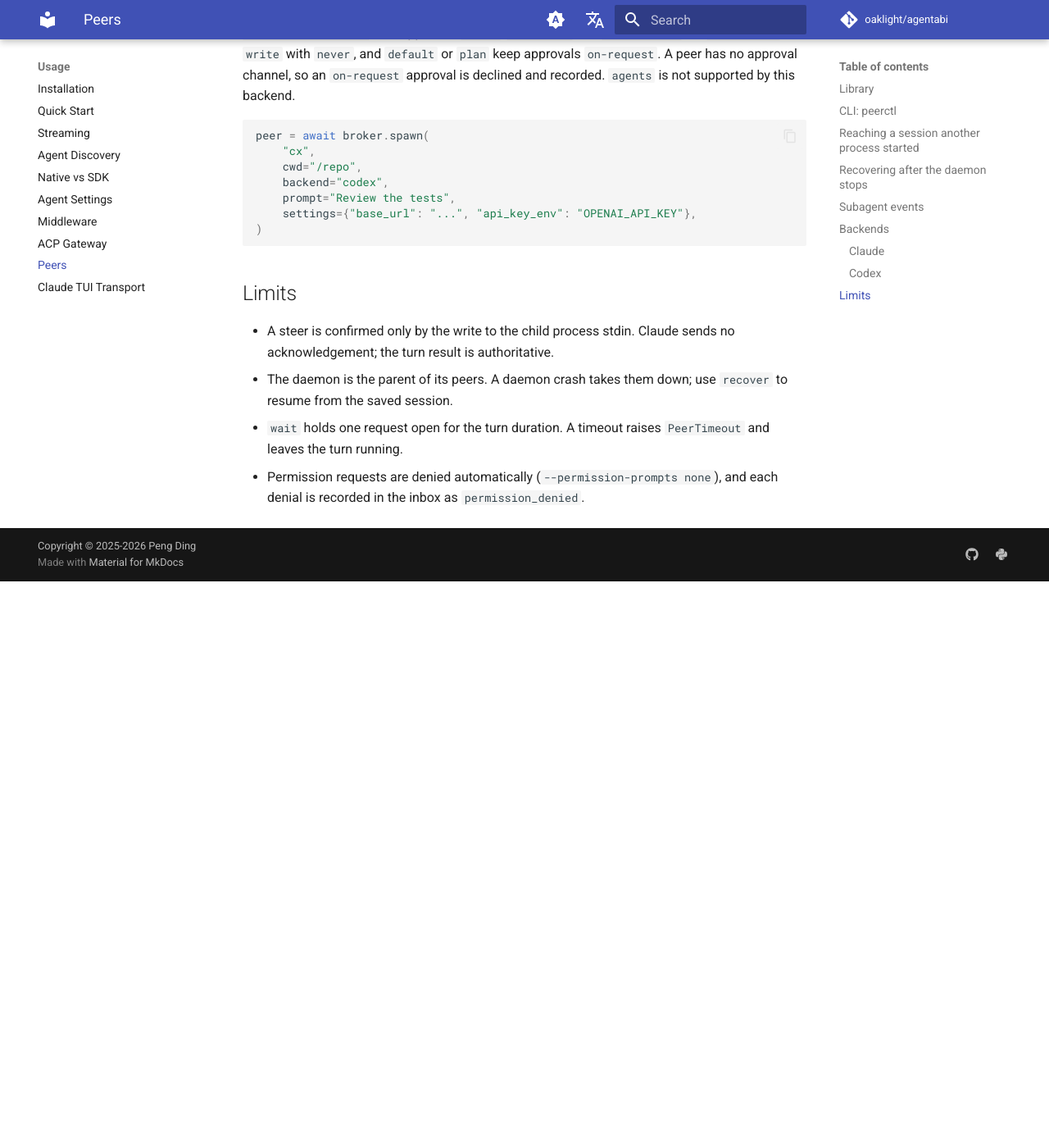
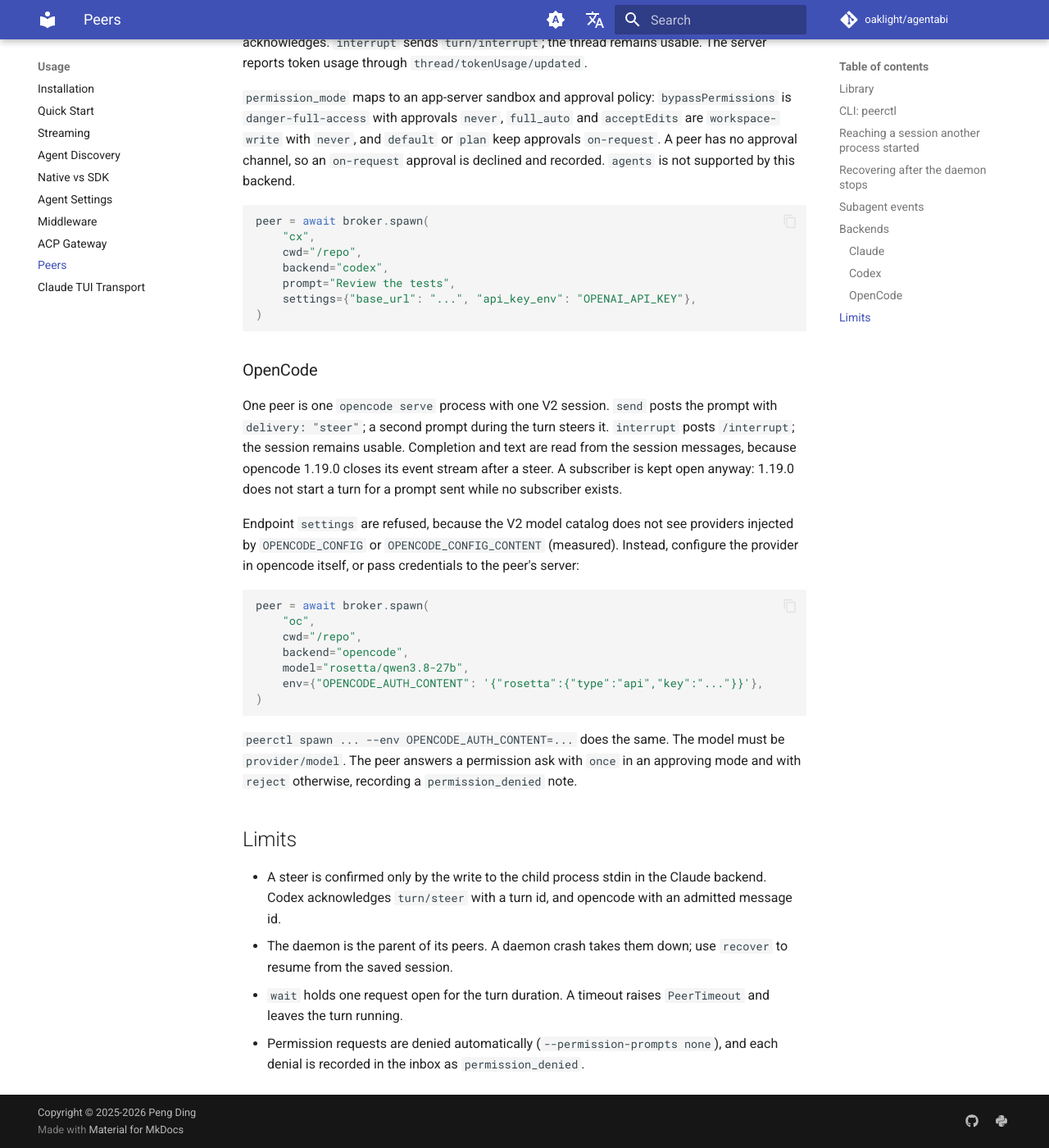
Before and after one commit to Oaklight/agentabi, an MkDocs documentation site: the page built from docs/usage/peers.md, in a window 1280 px wide and 1400 px high, scrolled down 4525 px. Shown: the whole window at 82% size. Built offline with MkDocs 1.6.1 and Material for MkDocs 9.7.7, drawn with Linux system fonts in a browser that asks for light colours; comment, search, counter and statistics services are not loaded; before the commit the page ends 5234 px from its top, so only the background shows below that; some of the changed text lies outside the part shown.

Commit message:
docs: add the OpenCode peer backend
The peers guide gains the opencode row, the V2 session path, the
event-stream quirks, the settings restriction and the
OPENCODE_AUTH_CONTENT route. The changelog records the backend.

Part of #99.

````diff
--- a/docs/usage/peers.md
+++ b/docs/usage/peers.md
@@ -18,6 +18,7 @@ Two backends are implemented:
 | --- | --- | --- | --- |
 | `claude` (default) | `claude --print --input-format stream-json` | a second user message on stdin | control request |
 | `codex` | `codex app-server --listen stdio://` | `turn/steer` | `turn/interrupt` |
+| `opencode` | `opencode serve` (V2 HTTP/SSE) | a second prompt with `delivery: "steer"` | `/api/session/{id}/interrupt` |
 
 The peer API and `peerctl` are the same for both. Differences are listed
 under [Backends](#backends).
@@ -96,6 +97,8 @@ started them. The first command starts the daemon; it writes
 ```bash
 peerctl spawn reviewer --cwd /repo --prompt "Review the current branch"
 peerctl spawn cx --backend codex --cwd /repo --prompt "Review the tests"
+peerctl spawn oc --backend opencode --cwd /repo \
+    --model rosetta/qwen3.8-27b --env OPENCODE_AUTH_CONTENT="$AUTH"
 peerctl wait reviewer --timeout 300
 peerctl send reviewer "Check the tests too"
 peerctl steer reviewer "Do not edit files" --interrupt
@@ -210,10 +213,41 @@ peer = await broker.spawn(
 )
 ```
 
+### OpenCode
+
+One peer is one `opencode serve` process with one V2 session. `send`
+posts the prompt with `delivery: "steer"`; a second prompt during the
+turn steers it. `interrupt` posts `/interrupt`; the session remains
+usable. Completion and text are read from the session messages, because
+opencode 1.19.0 closes its event stream after a steer. A subscriber is
+kept open anyway: 1.19.0 does not start a turn for a prompt sent while
+no subscriber exists.
+
+Endpoint `settings` are refused, because the V2 model catalog does not
+see providers injected by `OPENCODE_CONFIG` or
+`OPENCODE_CONFIG_CONTENT` (measured). Instead, configure the provider in
+opencode itself, or pass credentials to the peer's server:
+
+```python
+peer = await broker.spawn(
+    "oc",
+    cwd="/repo",
+    backend="opencode",
+    model="rosetta/qwen3.8-27b",
+    env={"OPENCODE_AUTH_CONTENT": '{"rosetta":{"type":"api","key":"..."}}'},
+)
+```
+
+`peerctl spawn ... --env OPENCODE_AUTH_CONTENT=...` does the same. The
+model must be `provider/model`. The peer answers a permission ask with
+`once` in an approving mode and with `reject` otherwise, recording a
+`permission_denied` note.
+
 ## Limits
 
-- A steer is confirmed only by the write to the child process stdin.
-  Claude sends no acknowledgement; the turn result is authoritative.
+- A steer is confirmed only by the write to the child process stdin in
+  the Claude backend. Codex acknowledges `turn/steer` with a turn id, and
+  opencode with an admitted message id.
 - The daemon is the parent of its peers. A daemon crash takes them down;
   use `recover` to resume from the saved session.
 - `wait` holds one request open for the turn duration. A timeout raises
````
Also changed, not shown: docs/changelog.md (+1 -0 lines).
